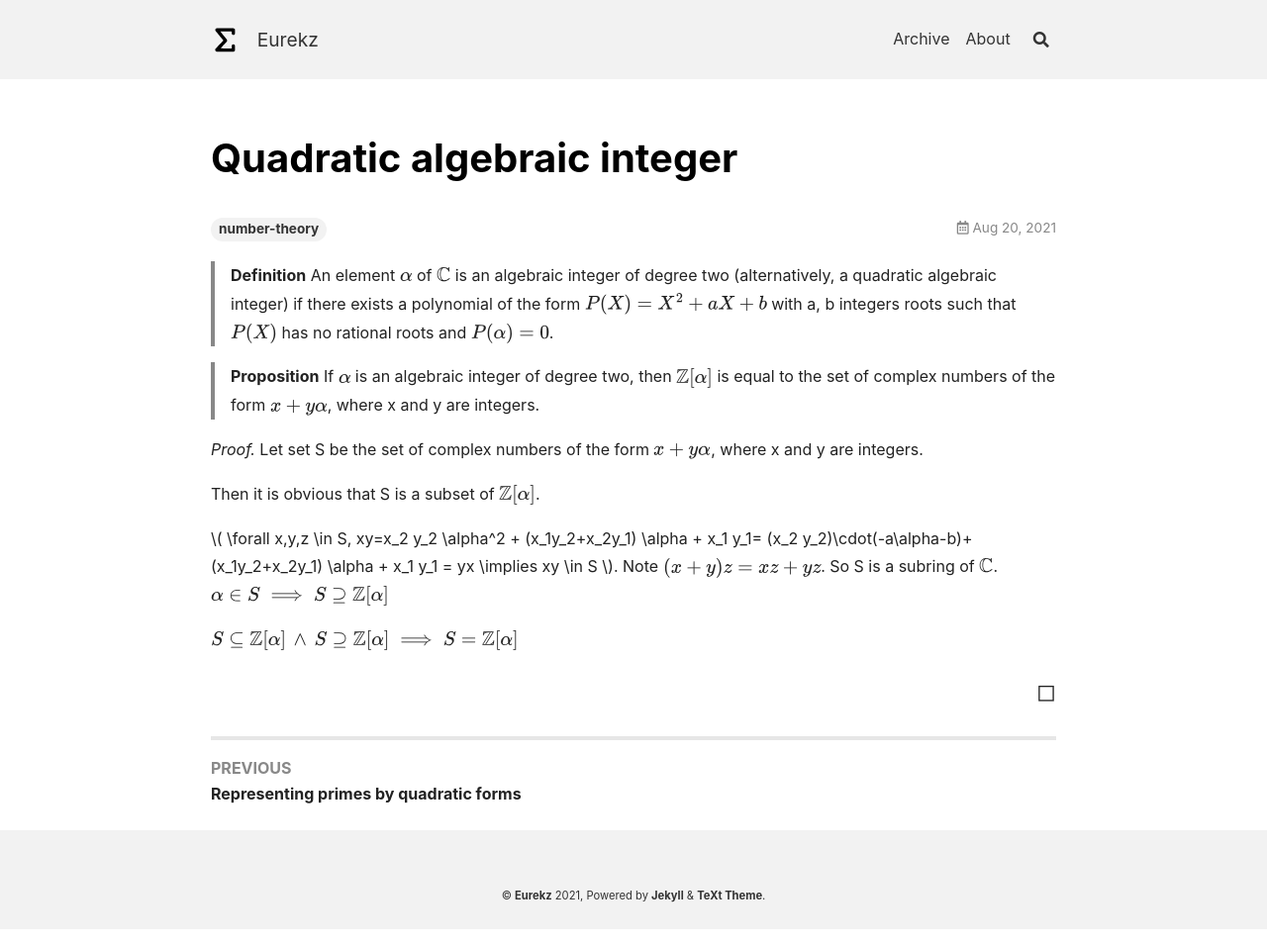
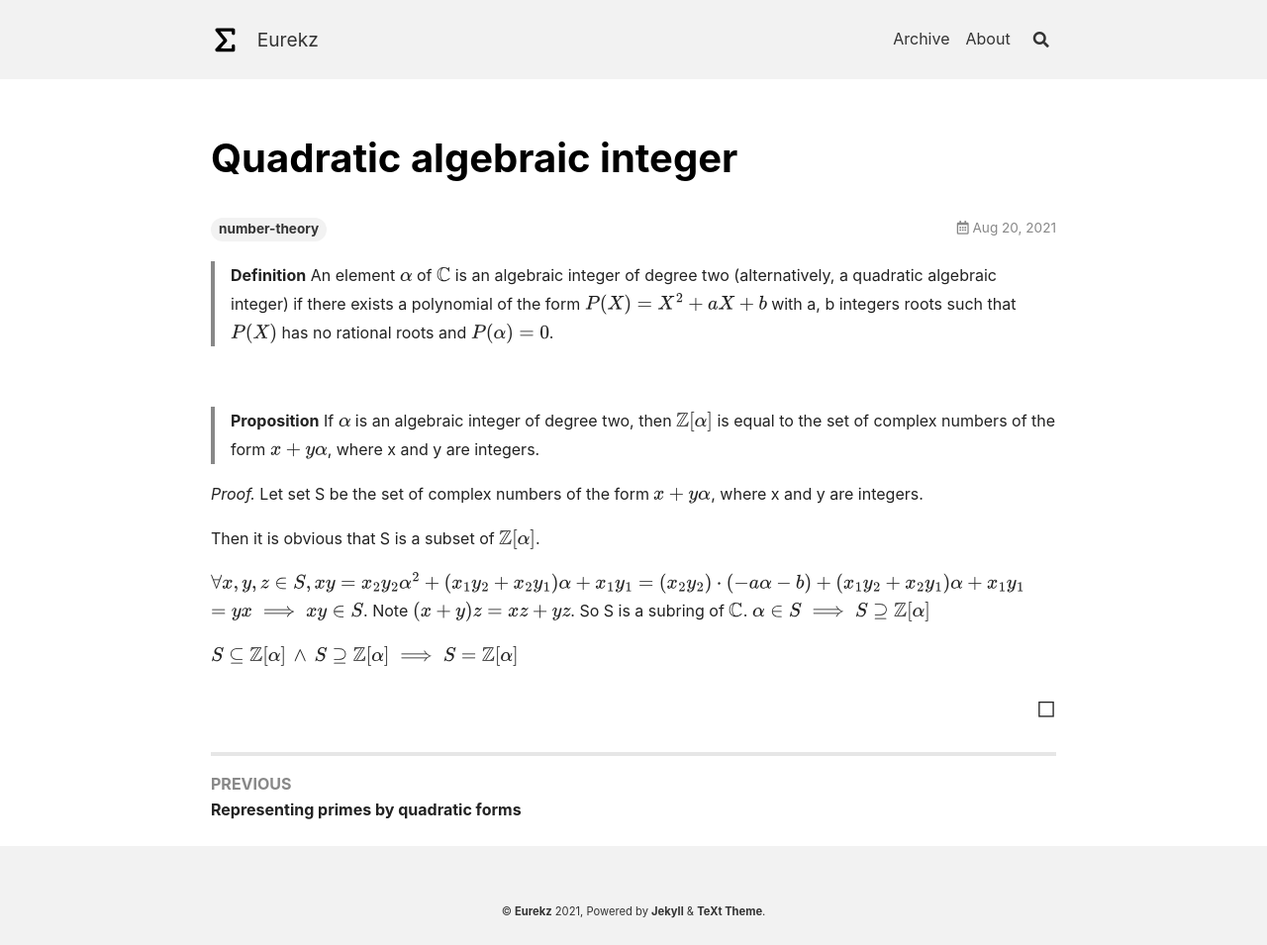
Before and after one commit to Yonderz/yonderz.github.io, a Jekyll site: the page built from _posts/2021-08-20-quadratic-algebraic-integer.html, in a window 1280 px wide. Shown: the whole page at 99% size. Built offline with Jekyll 4.4.1, drawn with Linux system fonts in a browser that asks for light colours; comment, search, counter and statistics services are not loaded.

Commit message:
mathjax formatting

```diff
--- a/_posts/2021-08-20-quadratic-algebraic-integer.html
+++ b/_posts/2021-08-20-quadratic-algebraic-integer.html
@@ -14,7 +14,7 @@
         no rational roots and <span class="inline_math">\( P (\alpha) = 0 \)</span>.<span class="intersentencespace"></span>
     </p>
 </blockquote>
-
+<br>
 <blockquote class="statement">
     <p><strong>Proposition</strong> If <span class="inline_math">\( \alpha \)</span> is an algebraic integer of degree
         two, then <span class="inline_math">\( \mathbb Z [\alpha] \)</span> is equal to the set of complex numbers of
@@ -26,7 +26,7 @@
     and y are integers.</p>
 <p>Then it is obvious that S is a subset of <span class="inline_math">\( \mathbb Z [\alpha] \)</span>.</p>
 <p><span class="inline_math">\( \forall x,y,z \in S, xy=x_2 y_2 \alpha^2 + (x_1y_2+x_2y_1) \alpha + x_1 y_1= (x_2
-        y_2)\cdot(-a\alpha-b)+ (x_1y_2+x_2y_1) \alpha + x_1 y_1 </span><span class="inline_math"></span> = yx \implies xy \in S \)</span>.<span
+        y_2)\cdot(-a\alpha-b)+ (x_1y_2+x_2y_1) \alpha + x_1 y_1 \)</span><span class="inline_math"></span>\( = yx \implies xy \in S \)</span>.<span
         class="intersentencespace"></span> Note <span class="inline_math">\( (x+y)z=xz+yz \)</span>.<span
         class="intersentencespace"></span> So S is a subring of <span class="inline_math">\( \mathbb C
         \)</span>.<span class="intersentencespace"></span> <span class="inline_math">\( \alpha \in S \implies S
```
